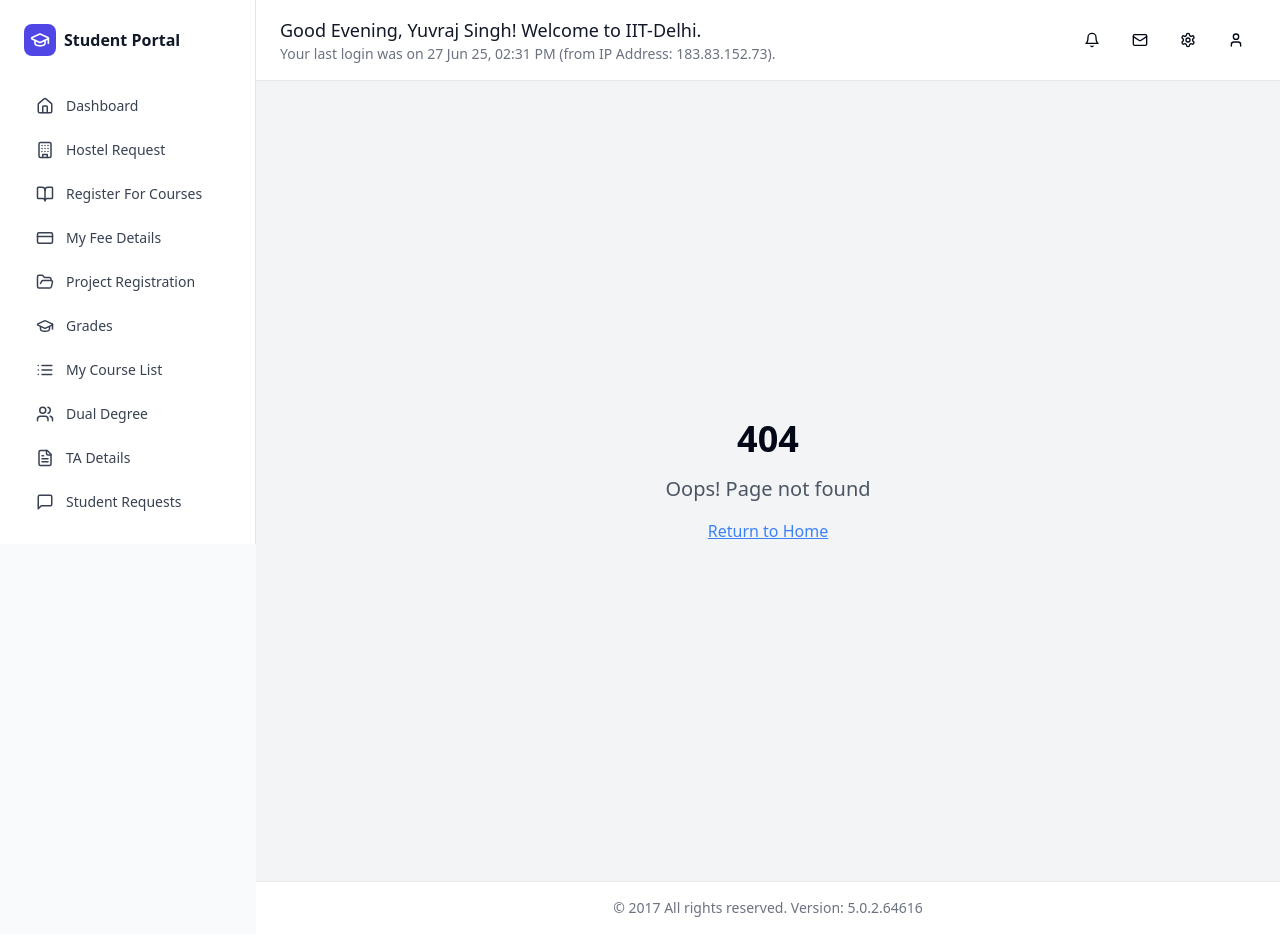
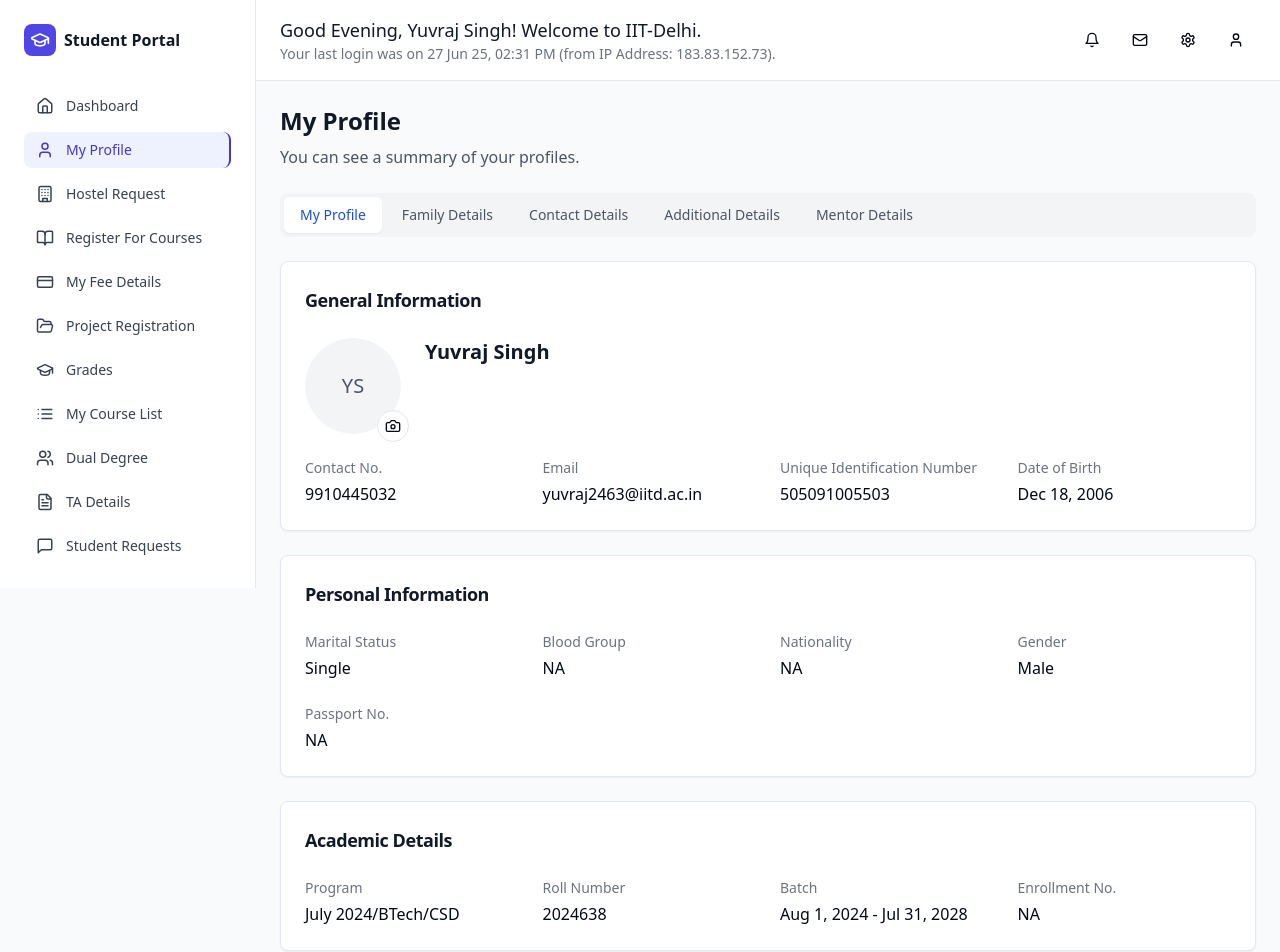
Before and after one commit to yuvrajj-singhh/iiitd.dashboard, a React (Vite) app: page /my-profile in a window 1280 px wide. Shown: the top 952 px of the page. Built offline with nearby package versions, Linux system fonts and the light colour scheme.

Commit message:
Add profile button
Add a profile button to the top right corner.

```diff
--- a/src/App.tsx
+++ b/src/App.tsx
@@ -14,6 +14,7 @@ import HostelRequest from "./pages/HostelRequest";
 import CourseList from "./pages/CourseList";
 import DualDegree from "./pages/DualDegree";
 import TADetails from "./pages/TADetails";
+import MyProfile from "./pages/MyProfile";
 import NotFound from "./pages/NotFound";
 
 const queryClient = new QueryClient();
@@ -38,6 +39,7 @@ const App = () => (
                 <Route path="/course-list" element={<CourseList />} />
                 <Route path="/dual-degree" element={<DualDegree />} />
                 <Route path="/ta-details" element={<TADetails />} />
+                <Route path="/my-profile" element={<MyProfile />} />
                 <Route path="*" element={<NotFound />} />
               </Routes>
             </main>
--- a/src/components/layout/Header.tsx
+++ b/src/components/layout/Header.tsx
@@ -1,8 +1,11 @@
 
 import { Bell, Mail, Settings, User } from "lucide-react";
 import { Button } from "@/components/ui/button";
+import { useNavigate } from "react-router-dom";
 
 export function Header() {
+  const navigate = useNavigate();
+
   return (
     <header className="bg-white border-b border-gray-200 px-6 py-4">
       <div className="flex items-center justify-between">
@@ -25,7 +28,12 @@ export function Header() {
           <Button variant="ghost" size="sm">
             <Settings size={18} />
           </Button>
-          <Button variant="ghost" size="sm" className="rounded-full">
+          <Button
+            variant="ghost"
+            size="sm"
+            className="rounded-full"
+            onClick={() => navigate('/my-profile')}
+          >
             <User size={18} />
           </Button>
         </div>
--- a/src/components/layout/Sidebar.tsx
+++ b/src/components/layout/Sidebar.tsx
@@ -13,12 +13,14 @@ import {
   FileText,
   MessageSquare,
   Menu,
-  X
+  X,
+  User
 } from "lucide-react";
 import { Button } from "@/components/ui/button";
 
 const navigationItems = [
   { title: "Dashboard", url: "/", icon: Home },
+  { title: "My Profile", url: "/my-profile", icon: User },
   { title: "Hostel Request", url: "/hostel-request", icon: Building },
   { title: "Register For Courses", url: "/register-courses", icon: BookOpen },
   { title: "My Fee Details", url: "/fee-details", icon: CreditCard },
--- /dev/null
+++ b/src/pages/MyProfile.tsx
@@ -0,0 +1,174 @@
+
+import { useState } from "react";
+import { Card, CardContent, CardHeader, CardTitle } from "@/components/ui/card";
+import { Avatar, AvatarFallback, AvatarImage } from "@/components/ui/avatar";
+import { Button } from "@/components/ui/button";
+import { Camera } from "lucide-react";
+
+export default function MyProfile() {
+  const [activeTab, setActiveTab] = useState("My Profile");
+
+  const tabs = [
+    "My Profile",
+    "Family Details",
+    "Contact Details",
+    "Additional Details",
+    "Mentor Details"
+  ];
+
+  return (
+    <div className="p-6">
+      <div className="mb-6">
+        <h1 className="text-2xl font-bold text-gray-900 mb-2">My Profile</h1>
+        <p className="text-gray-600 mb-4">You can see a summary of your profiles.</p>
+      </div>
+
+      {/* Tab Navigation */}
+      <div className="mb-6">
+        <div className="flex space-x-1 bg-gray-100 p-1 rounded-lg">
+          {tabs.map((tab) => (
+            <button
+              key={tab}
+              onClick={() => setActiveTab(tab)}
+              className={`px-4 py-2 rounded-md text-sm font-medium transition-colors ${
+                activeTab === tab
+                  ? "bg-white text-blue-700 shadow-sm"
+                  : "text-gray-600 hover:text-gray-900"
+              }`}
+            >
+              {tab}
+            </button>
+          ))}
+        </div>
+      </div>
+
+      {activeTab === "My Profile" && (
+        <div className="space-y-6">
+          {/* General Information */}
+          <Card>
+            <CardHeader>
+              <CardTitle className="text-lg font-semibold text-gray-900">
+                General Information
+              </CardTitle>
+            </CardHeader>
+            <CardContent>
+              <div className="flex items-start gap-6 mb-6">
+                <div className="relative">
+                  <Avatar className="h-24 w-24">
+                    <AvatarImage src="" />
+                    <AvatarFallback className="bg-gray-100 text-gray-600 text-xl">
+                      YS
+                    </AvatarFallback>
+                  </Avatar>
+                  <Button
+                    size="sm"
+                    variant="outline"
+                    className="absolute -bottom-2 -right-2 h-8 w-8 rounded-full p-0"
+                  >
+                    <Camera className="h-4 w-4" />
+                  </Button>
+                </div>
+                <div>
+                  <h3 className="text-xl font-semibold text-gray-900 mb-2">
+                    Yuvraj Singh
+                  </h3>
+                </div>
+              </div>
+
+              <div className="grid grid-cols-1 md:grid-cols-2 lg:grid-cols-4 gap-6">
+                <div>
+                  <p className="text-sm text-gray-500 mb-1">Contact No.</p>
+                  <p className="font-medium">9910445032</p>
+                </div>
+                <div>
+                  <p className="text-sm text-gray-500 mb-1">Email</p>
+                  <p className="font-medium">yuvraj2463@iitd.ac.in</p>
+                </div>
+                <div>
+                  <p className="text-sm text-gray-500 mb-1">Unique Identification Number</p>
+                  <p className="font-medium">505091005503</p>
+                </div>
+                <div>
+                  <p className="text-sm text-gray-500 mb-1">Date of Birth</p>
+                  <p className="font-medium">Dec 18, 2006</p>
+                </div>
+              </div>
+            </CardContent>
+          </Card>
+
+          {/* Personal Information */}
+          <Card>
+            <CardHeader>
+              <CardTitle className="text-lg font-semibold text-gray-900">
+                Personal Information
+              </CardTitle>
+            </CardHeader>
+            <CardContent>
+              <div className="grid grid-cols-1 md:grid-cols-2 lg:grid-cols-4 gap-6 mb-6">
+                <div>
+                  <p className="text-sm text-gray-500 mb-1">Marital Status</p>
+                  <p className="font-medium">Single</p>
+                </div>
+                <div>
+                  <p className="text-sm text-gray-500 mb-1">Blood Group</p>
+                  <p className="font-medium">NA</p>
+                </div>
+                <div>
+                  <p className="text-sm text-gray-500 mb-1">Nationality</p>
+                  <p className="font-medium">NA</p>
+                </div>
+                <div>
+                  <p className="text-sm text-gray-500 mb-1">Gender</p>
+                  <p className="font-medium">Male</p>
+                </div>
+              </div>
+              <div>
+                <p className="text-sm text-gray-500 mb-1">Passport No.</p>
+                <p className="font-medium">NA</p>
+              </div>
+            </CardContent>
+          </Card>
+
+          {/* Academic Details */}
+          <Card>
+            <CardHeader>
+              <CardTitle className="text-lg font-semibold text-gray-900">
+                Academic Details
+              </CardTitle>
+            </CardHeader>
+            <CardContent>
+              <div className="grid grid-cols-1 md:grid-cols-2 lg:grid-cols-4 gap-6">
+                <div>
+                  <p className="text-sm text-gray-500 mb-1">Program</p>
+                  <p className="font-medium">July 2024/BTech/CSD</p>
+                </div>
+                <div>
+                  <p className="text-sm text-gray-500 mb-1">Roll Number</p>
+                  <p className="font-medium">2024638</p>
+                </div>
+                <div>
+                  <p className="text-sm text-gray-500 mb-1">Batch</p>
+                  <p className="font-medium">Aug 1, 2024 - Jul 31, 2028</p>
+                </div>
+                <div>
+                  <p className="text-sm text-gray-500 mb-1">Enrollment No.</p>
+                  <p className="font-medium">NA</p>
+                </div>
+              </div>
+            </CardContent>
+          </Card>
+        </div>
+      )}
+
+      {activeTab !== "My Profile" && (
+        <Card>
+          <CardContent className="p-8 text-center">
+            <p className="text-gray-500">
+              {activeTab} content will be displayed here.
+            </p>
+          </CardContent>
+        </Card>
+      )}
+    </div>
+  );
+}
```
